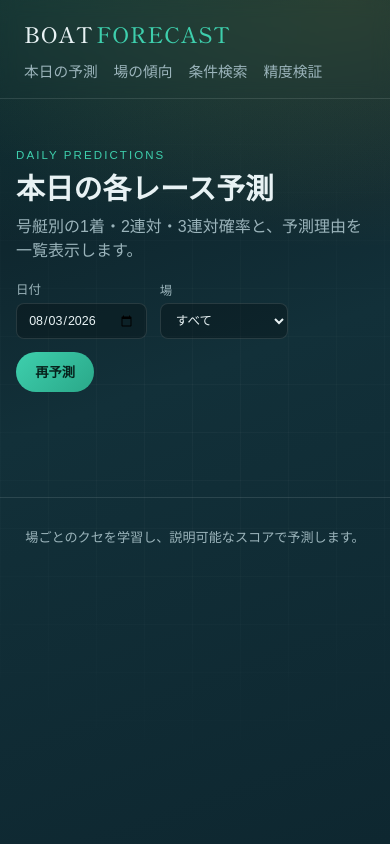
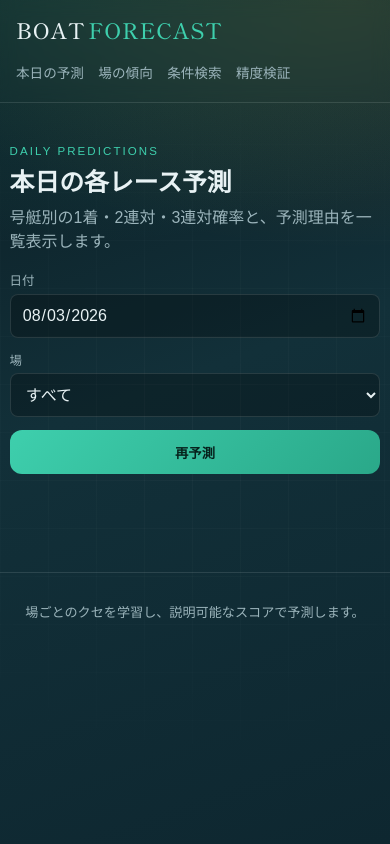
Before and after one commit to syuppi/syuppi-kyotei, a Python web app: template src/boatrace/web/templates/index.html in a window 390 px wide. Run offline with Jinja, Linux system fonts and the light colour scheme; the template is opened without the code that fills it, so the values that code supplies are empty; some web fonts are replaced.

Commit message:
fix: スマホ向けレイアウトを調整

```diff
--- a/src/boatrace/web/static/styles.css
+++ b/src/boatrace/web/static/styles.css
@@ -226,6 +226,43 @@ th { color: var(--muted); font-weight: 600; }
 }
 
 @media (max-width: 720px) {
+  .container { width: calc(100% - 1.2rem); padding: 1rem 0 2.5rem; }
+  .site-header {
+    flex-direction: column;
+    align-items: flex-start;
+    gap: 0.7rem;
+    padding: 0.9rem 1rem;
+  }
+  nav {
+    width: 100%;
+    gap: 0.55rem 0.9rem;
+  }
+  nav a {
+    font-size: 0.85rem;
+    padding: 0.35rem 0;
+  }
+  h1 { font-size: 1.55rem; }
+  .controls {
+    width: 100%;
+    flex-direction: column;
+    align-items: stretch;
+  }
+  label { width: 100%; }
+  input, select {
+    width: 100%;
+    min-width: 0;
+    font-size: 16px; /* iOSズーム防止 */
+    min-height: 44px;
+  }
+  .btn {
+    width: 100%;
+    min-height: 44px;
+    border-radius: 12px;
+  }
   .wakus { grid-template-columns: repeat(3, 1fr); }
-  .site-header { flex-direction: column; align-items: flex-start; gap: 0.7rem; }
+  .race { padding: 0.85rem; }
+  .meta { word-break: break-word; }
+  .stat .value { font-size: 1.3rem; }
+  table { font-size: 0.78rem; }
+  th, td { padding: 0.55rem 0.5rem; }
 }
```
